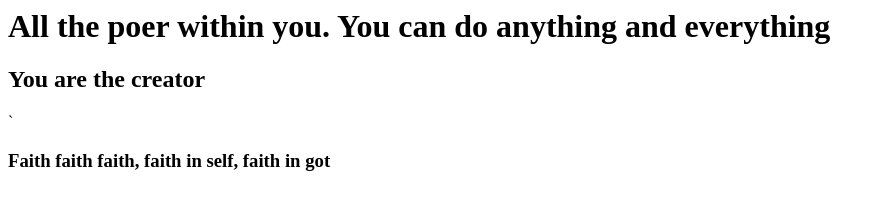
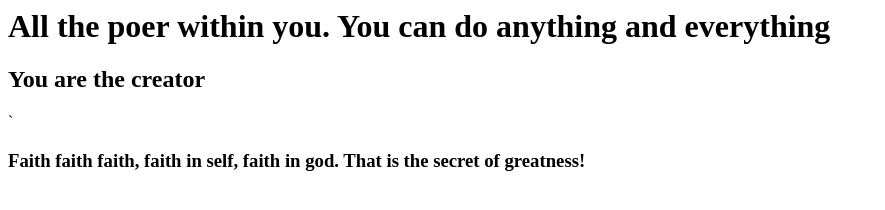
Before and after one commit to arjune15pb/firstgitrepo, a plain HTML site: page index.html in a window 1280 px wide. Shown: the whole page, without its empty margins (0-885 px from the left). Drawn offline with Linux system fonts and the light colour scheme.

Commit message:
Update index.html
Edited the 3rd quote

```diff
--- a/index.html
+++ b/index.html
@@ -3,6 +3,7 @@
 
 		<h1>All the poer within you. You can do anything and everything</h1>
 		<h2>You are the creator</h2>`
-		<h3>Faith faith faith, faith in self, faith in got</h3>
+		<h3>Faith faith faith, faith in self, faith in god. That is the secret of greatness!</h3>
+
 	</body>
 </html>
```
